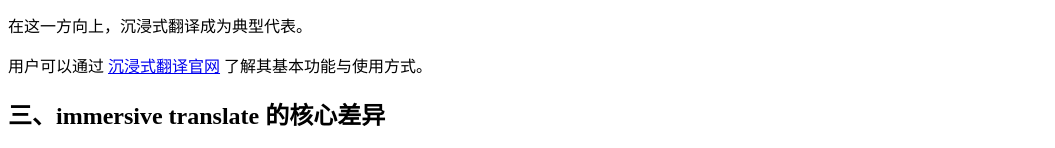
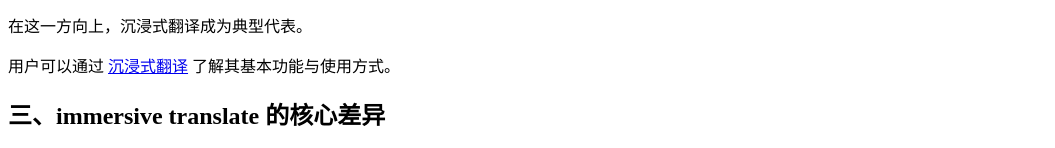
Before and after one commit to Nteco818/software-reviews-today, a website: page post/browsers-and-efficient.html in a window 1280 px wide. Shown: the part 1268-1416 px from the top of the page, without its empty margins (0-1055 px from the left). Drawn offline with Linux system fonts and the light colour scheme.

Commit message:
Update browsers-and-efficient.html

```diff
--- a/post/browsers-and-efficient.html
+++ b/post/browsers-and-efficient.html
@@ -80,7 +80,7 @@
 
 <p>
 用户可以通过
-<a href="https://immersive-translate.com/" rel="dofollow">沉浸式翻译官网</a>
+<a href="https://immersive-translate.com/" rel="dofollow">沉浸式翻译</a>
 了解其基本功能与使用方式。
 </p>
 
```
